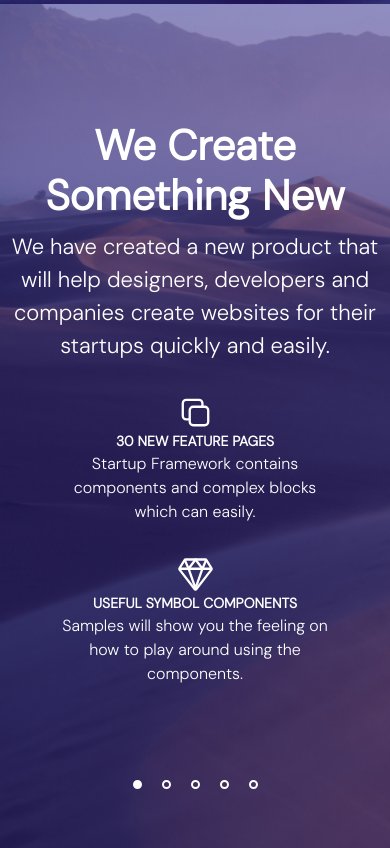
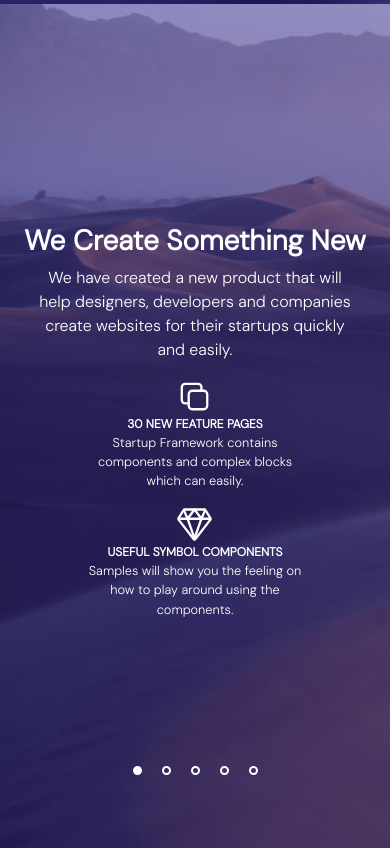
Before and after one commit to viix54/forgetCodeFigma, a React (Vite) app: page / in a window 390 px wide. Shown: the part 1380-2228 px from the top of the page. Built offline with nearby package versions, Linux system fonts and the light colour scheme.

Commit message:
Ended adusting Features page to 320-767px devices

```diff
--- a/src/components/Features_page/features.scss
+++ b/src/components/Features_page/features.scss
@@ -92,7 +92,7 @@ $text_font: 'DM Sans', sans-serif;
                     height: 9px;
                     width: 9px;
                     cursor: pointer;
-                    margin-bottom: 20px;
+                    margin-bottom: 20px  ;
                     &:first-child{
                      background-color: white;
                     }
@@ -110,7 +110,7 @@ $text_font: 'DM Sans', sans-serif;
         height: 100vh;
         // padding: 0 0.5em;
         .features_page_article{
-
+            // height: 100%;
             .features_page_section{
                 display: grid;
                 grid: repeat(2,auto-fill)/100vw;
@@ -119,53 +119,87 @@ $text_font: 'DM Sans', sans-serif;
                 // grid-template-rows: 1fr 1fr;
                 // grid-template-rows: repeat(3,1fr) ;
                 width: 100vw;
+                // row-gap: 5vw;
+                // height: 100%;
                 &>:nth-child(n){
                     // border: 2px solid black;
                 }
                 .main_text{
+                    // border: 1px solid black;
                     width: 100vw;
                     height: fit-content;
                     display: grid;
                     grid: repeat(2,auto-fill)/100vw;
-                    row-gap: 1rem;
+                    // padding: 0.5em;
+                    // row-gap: 2vw;
                     // border: 1px solid black;
                     .main_text_header{
                         // border: 1px solid black;
-                        padding: 0 0.5em;
                         text-align: center;
                         width: 100vw;
+                        // border: 1px solid black;
+                        display: flex;
+                        flex-direction: column;
+                        align-items: center;
                         #features{
                             // text-align: center;
+                            font-size: 1.75em;
+                        }
+                        &>p{
+                            font-size: 1em;
+                            width: 80%;
+                            // border: 1px solid black;
                         }
                     }
                     .main_text_features{
                         padding: 0 0.5em;
                         width: 100vw;
-                        height: fit-content;
-                        column-gap: 3.5rem;
+                        // height: fit-content;
+                        // column-gap: 3.5rem;
                         // border: 3px solid black;
-                        display: grid;
-                        row-gap: 1rem;
+                        display: flex;
+                        flex-direction: column;
                         // grid: repeat(2,1fr)/100%;
-                        justify-content: center;
+                        // justify-content: center;
+                        align-items: center;
                         .main_text_features_first{
                             // grid-column: span 2;
                             height: fit-content;
                             // border: 1px solid white;
                             // width: fit-content;
                             // align-self: center ;
+                            &>header{
+                                font-size: 0.75em;
+                            }
+                            &>p{
+                                font-size: 0.8em;
+
+                            }
                         }
                         .main_text_features_second{
                             // grid-row: span 3;
                             height: fit-content;
                             // border: 1px solid black;
+
+                            &>header{
+                                font-size: 0.75em;
+                            }
+                            &>p{
+                                // border: 1px solid black;
+                                font-size: 0.8em;
+                                padding: 0px;
+                                margin: 0px;
+                            }
                         }
                         .main_text_features_first,.main_text_features_second{
+                            width: 100vw;
                             display: flex;
                             flex-direction: column;
                             // justify-content: flex-end;
                             align-items: center;
                             text-align: center;
+                            // gap: 0.05em;
+                            width: 60%;
                         }
                     }
                 }
@@ -173,6 +207,10 @@ $text_font: 'DM Sans', sans-serif;
                     justify-self: center;
                     display: flex;
                     column-gap: 20px;
+                    // border: 1px solid black;
+                    &>div{
+                        margin: 0px;
+                    };
                 }
             }
         }
```
